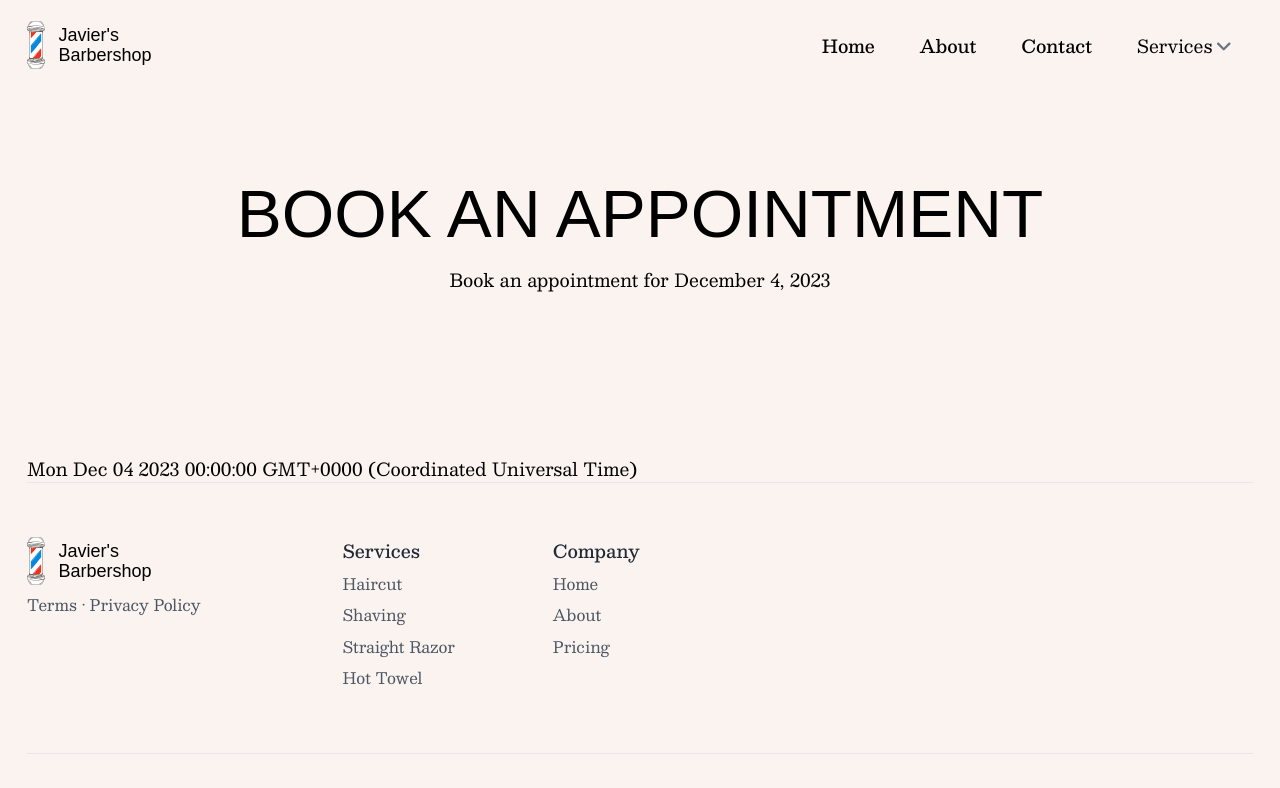
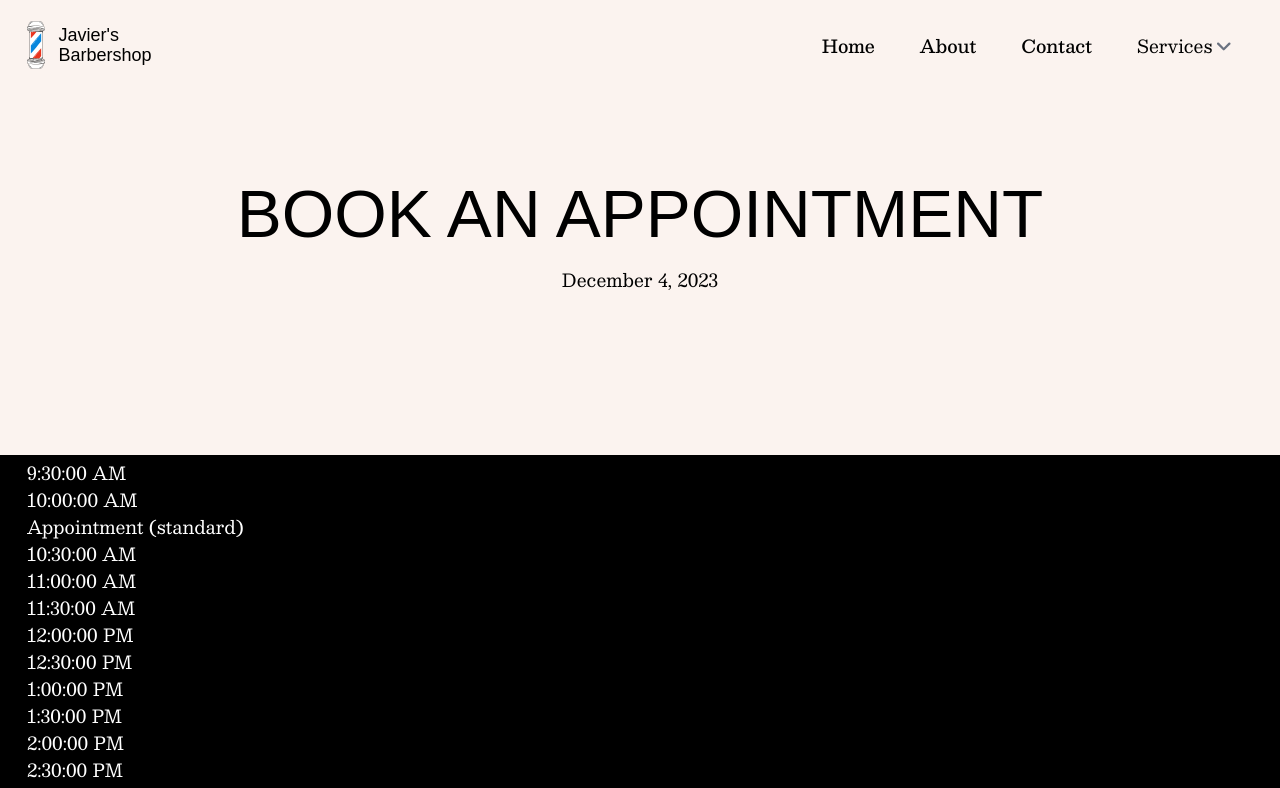
Before and after one commit to zackmorgs/javier, a Next.js app: page /book-appointment/date/12/4/2023 in a window 1280 px wide. Shown: the top 788 px of the page. Built offline with nearby package versions, Linux system fonts and the light colour scheme; a web font is replaced by a local one.

Commit message:
schedule.tsx logic created. interface to come

```diff
--- a/app/book-appointment/date/[month]/[day]/[year]/page.tsx
+++ b/app/book-appointment/date/[month]/[day]/[year]/page.tsx
@@ -10,7 +10,7 @@ export default function Page({ params }: { params: { month: number, day:number,
   return (
     <>
       <Hero title="Book an Appointment">
-        Book an appointment for {months[appointmentDate.getMonth()] + " " + appointmentDate.getDate() + ", " + appointmentDate.getFullYear() }
+        {months[appointmentDate.getMonth()] + " " + appointmentDate.getDate() + ", " + appointmentDate.getFullYear() }
       </Hero>
       <Schedule initialDate={appointmentDate}/>
     </>
--- a/components/schedule/schedule.tsx
+++ b/components/schedule/schedule.tsx
@@ -1,31 +1,94 @@
 "use client";
+import React, { Component } from 'react';
+import Link from 'next/link';
 
-import React, { Component } from 'react';
+import "@/styles/schedule.scss";
+
+interface Appointment {
+    startTime: Date;
+    endTime: Date;
+    type: 'standard' | 'extended';
+}
 
 interface ScheduleProps {
     initialDate: Date;
 }
+
 type ScheduleState = {
     date: Date;
+    timeSlots: Array<Date>;
+    appointments: Array<Appointment>;
 };
 
-const months = [
-    'January', 'February', 'March', 'April', 'May', 'June',
-    'July', 'August', 'September', 'October', 'November', 'December'
-];
+export default class Schedule extends Component<ScheduleProps, ScheduleState> {
+    constructor(props: ScheduleProps) {
+        super(props);
 
-export default class Schedule extends Component<ScheduleProps, ScheduleState> {
-    constructor(props : ScheduleProps){
-        super(props);
+        const timeSlots = this.initializeTimeSlots(this.props.initialDate);
+        const appointments = this.createExampleAppointments();
+
         this.state = {
-            date: this.props.initialDate
+            date: this.props.initialDate,
+            timeSlots: timeSlots,
+            appointments: appointments,
+        };
+    }
+
+    isTimeSlotInPast = (timeSlot: Date): boolean => {
+        const now = new Date();
+        return timeSlot < now;
+    };
+
+    initializeTimeSlots(date: Date): Array<Date> {
+        const slots = [];
+        const startHour = 9; // 9:30 AM
+        const endHour = 17; // 5:30 PM
+
+        for (let hour = startHour; hour < endHour; hour++) {
+            const minute = hour === startHour ? 30 : 0;
+            let startTime = new Date(date.getFullYear(), date.getMonth(), date.getDate(), hour, minute);
+
+            while (startTime.getHours() < endHour) {
+                slots.push(new Date(startTime));
+                startTime = new Date(startTime.getTime() + 30 * 60 * 1000); // Next 30-minute slot
+            }
         }
+        return slots;
     }
+
+    createExampleAppointments(): Array<Appointment> {
+        return [
+            // Example appointments
+            {
+                startTime: new Date(this.props.initialDate.getFullYear(), this.props.initialDate.getMonth(), this.props.initialDate.getDate(), 10, 0),
+                endTime: new Date(this.props.initialDate.getFullYear(), this.props.initialDate.getMonth(), this.props.initialDate.getDate(), 10, 30),
+                type: 'standard'
+            },
+            // More appointments...
+        ];
+    }
+
     render() {
         return (
             <div id="schedule" className="xl:max-w-7xl mx-auto px-4 sm:px-6">
-                {this.state.date.toString()}
+                <ul id="schedule-list">
+                    {this.state.timeSlots.map((slot, index) => (
+                        <li key={index} className={`time-slot ${this.isTimeSlotInPast(slot) ? 'disabled' : ''}`}>
+                            {slot.toLocaleTimeString()}
+                            {this.state.appointments.map((appointment, appIndex) => {
+                                if (appointment.startTime <= slot && appointment.endTime > slot) {
+                                    return (
+                                        <div key={appIndex} className={`appointment ${appointment.type}`}>
+                                            Appointment ({appointment.type})
+                                        </div>
+                                    );
+                                }
+                                return null;
+                            })}
+                        </li>
+                    ))}
+                </ul>
             </div>
-        )
+        );
     }
 }
--- /dev/null
+++ b/styles/schedule.scss
@@ -0,0 +1,27 @@
+#schedule {
+    background:black;
+    color:white;
+    padding-top:0.25rem;
+}
+
+#schedule-list {
+
+}
+
+.timespan {
+    display:block;
+    padding:0.25rem 0.5rem;
+    &.disabled {
+        color:grey;
+    }
+}
+
+@media (min-width: 640px) {}
+
+@media (min-width: 768px) {}
+
+@media (min-width: 1024px) {}
+
+@media (min-width: 1280px) {}
+
+@media (min-width: 1536px) {}
```
